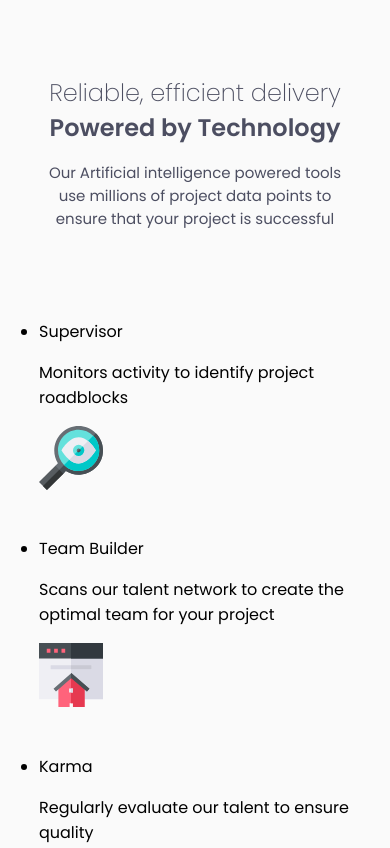
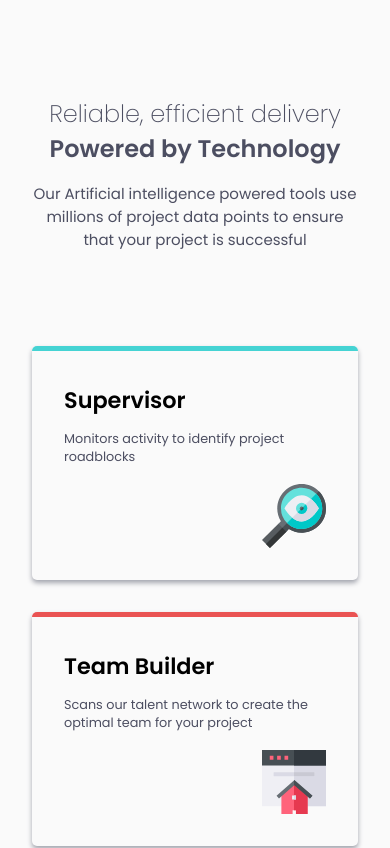
Before and after one commit to Nathan-Front/four-card-feature-section-master, a plain HTML site: page index.html in a window 390 px wide. Shown: the top 848 px of the page. Drawn offline with Linux system fonts and the light colour scheme.

Commit message:
Update style.css

```diff
--- a/style.css
+++ b/style.css
@@ -28,54 +28,56 @@ body{
     background:var(--verylight-gray)
 }
 header{
-    margin: 0 30%;
+    margin: 0 26em;
     padding: 0;
     text-align: center;
 }
-header>h1{
+.page-title{
     display: flex;
     flex-direction: column;
     align-items: center;
     font-weight: var(--font-weight2);
     color: var(--verydark-blue);
 }
-header>h1>span,h2{
+.page-title span{
     font-weight: var(--font-weight6);
     color: var(--verydark-blue);
 }
-header>p{
+.title-content{
     font-size: var(--font-size);
     color: var(--verydark-blue);
 }
 .main--container{
-    margin: 3% 10%;
+    margin: 2em 8em;
     padding: 0;
     display: grid;
     grid-template-columns: repeat(3,1fr);
     align-items: center;
     justify-content: center;
-    grid-gap: 8% 3%;
+    grid-gap: 2em;
+    list-style: none;
 }
-.main--container>div{
+.cards{
     margin: 0;
-    padding: 6% 8%;
-    box-shadow: 0 10px 10px var(--grayish-blue);
+    padding: 2em;
+    box-shadow: 0 3px 5px var(--grayish-blue);
     border-radius: 5px;
-    border-top-style: inset;
+    border-top-style: solid;
     border-width: 5px;
 }
-.main--container>div>h2{
+.card-title{
     margin: 0 ;
     padding: 0;
     font-size: 1.4em;
+    font-weight: var(--font-weight6);
 }
-.main--container>div>p{
-    margin: 5% 0 0 0;
+.card-content{
+    margin: 1em 0 0 0;
     padding: 0;
     font-size: .8em;
     color: var(--verydark-blue);
 }
-.main--container>div>img{
+.card-images{
     margin: 7% 0 0 0;
     float: right;
 }
@@ -101,18 +103,18 @@ header>p{
 }
 @media only screen and (max-width:1000px){
     header{
-        margin: 15% 10%;
+        margin: 5em 2em;
     }
-    header>h1{
+    .page-title{
         font-size: 1.5em;
     }
     .main--container{
-        margin: 0 10% 30% 10%;
+        margin: 0 2em 5em 2em;
         grid-template-rows: repeat(4,1fr);
         grid-template-columns:unset;
-        grid-gap: 3%;
+        grid-gap: 2em;
     }
-    .main--container>div>h2{
+    .card-title{
         margin: 0 ;
         padding: 0;
         font-size: 1.4em;
```
